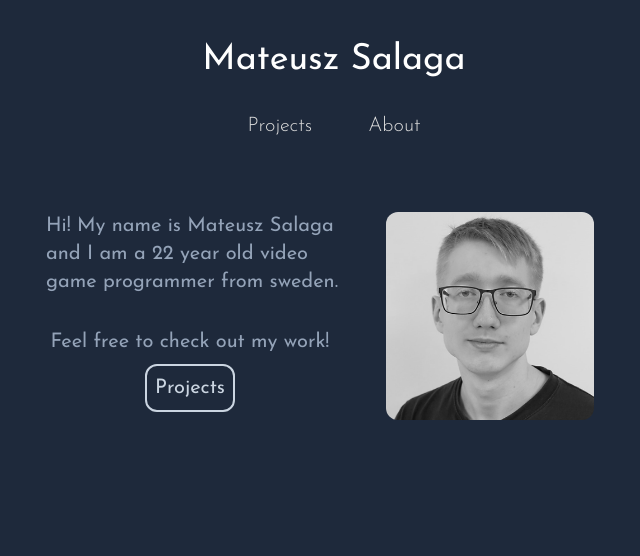
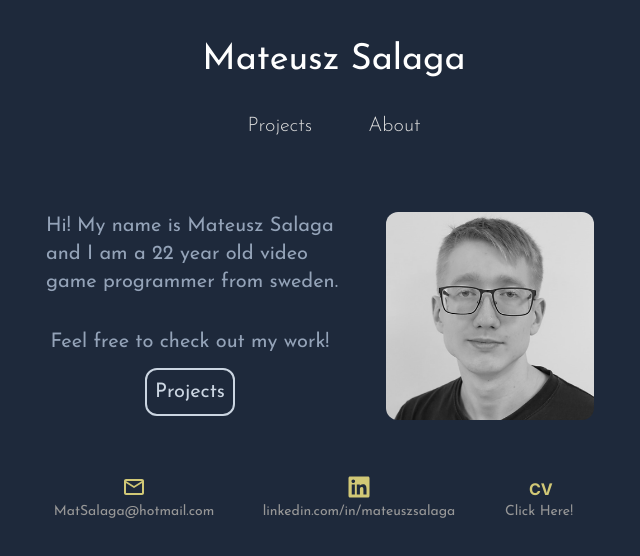
Before and after one commit to Keochori/portfolio, a Next.js app: page /Pages/About in a window 1280 px wide. Shown: the top 556 px of the page, without its empty margins (306-946 px from the left). Built offline with nearby package versions, Linux system fonts and the light colour scheme.

Commit message:
About Page: Other/Contact Tab

```diff
--- a/app/Pages/About/page.tsx
+++ b/app/Pages/About/page.tsx
@@ -1,13 +1,16 @@
 import Image from "next/image";
-import Portrait from "@/app/Images/portrait.png";
+import Portrait from "@/app/Files/portrait.png";
 import Link from "next/link";
+import { MdOutlineMail } from "react-icons/md";
+import { FaLinkedin } from "react-icons/fa6";
 
 export default function About() {
   return (
-    <div className="flex justify-center items-center">
+    <div className="flex justify-center justify-center">
+      <div className="w-[600px] h-[260px] flex flex-wrap justify-center items-center">
 
-      {/* Full box */}
-      <div className=" w-[600px] h-[500px] flex">
+        {/* Info Tab */}
+        <div className="w-[600px] h-[260px] flex">
 
           {/* Text box */}
           <div className=" w-[450px] h-[300px]">
@@ -18,7 +21,7 @@ export default function About() {
 
 
             {/* Projects Link Text */}
-          <p className="font-josefin text-slate-400 text-xl pt-8 pb-2 text-center">
+            <p className="font-josefin text-slate-400 text-xl pt-8 pb-3 text-center">
               Feel free to check out my work!
             </p>
             <div className="flex justify-center">
@@ -42,6 +45,61 @@ export default function About() {
             />
           </div>
         </div>
+
+        {/* Other Tab */}
+        <div className="w-[600px] h-[60px] flex">
+
+          {/* Email */}
+          <div className="w-[200px] h-[60px]  flex flex-wrap">
+            <div className="w-full h-[30px] flex justify-center items-center">
+              <MdOutlineMail className=" size-6 fill-[#d1c876]"/>
+            </div>
+            <div className="w-full h-[30px] flex justify-center">
+              <p className="text-sm font-josefin text-[#979797]">
+                MatSalaga@hotmail.com
+              </p>
+            </div>
+          </div>
+
+          {/* LinkedIn */}
+          <div className="w-[250px] h-[60px] flex flex-wrap">
+            <div className="w-full h-[30px] flex justify-center items-center">
+              <FaLinkedin className=" size-6 fill-[#d1c876]"/>
+            </div>
+            <div className="w-full h-[30px] flex justify-center">
+              <Link className="text-sm font-josefin text-[#979797] hover:text-[#707070] transition-all" href={'https://www.linkedin.com/in/mateuszsalaga/'}>
+                linkedin.com/in/mateuszsalaga
+              </Link>
+            </div>
+          </div>
+
+          {/* CV */}
+          <div className="w-[110px] h-[60px]  flex flex-wrap">
+            <div className="w-full h-[30px] flex justify-center items-center">
+              <a href="../cv.pdf"
+                  target="_blank"
+                  rel="noopener noreferrer"
+                >
+                <p className="size-5 font-bold text-center text-[#d1c876]">
+                  CV
+                </p>
+              </a>
+            </div>
+            <div className="w-full h-[30px] flex justify-center">
+              <p className="text-sm font-josefin ">
+                <a href="../cv.pdf"
+                  target="_blank"
+                  rel="noopener noreferrer"
+                >
+                  <p className="text-sm font-josefin text-[#979797] hover:text-[#707070] transition-all">
+                    Click Here!
+                  </p>
+                </a>
+              </p>
+            </div>
+          </div>
+        </div>
+      </div>
     </div>
   );
 }
```
Also changed, not shown: app/Files/portrait.png (renamed from app/Images/portrait.png), 1 other file (tests, documents, lock files or other folders). Lines whose indentation alone changed are shown as unchanged.
